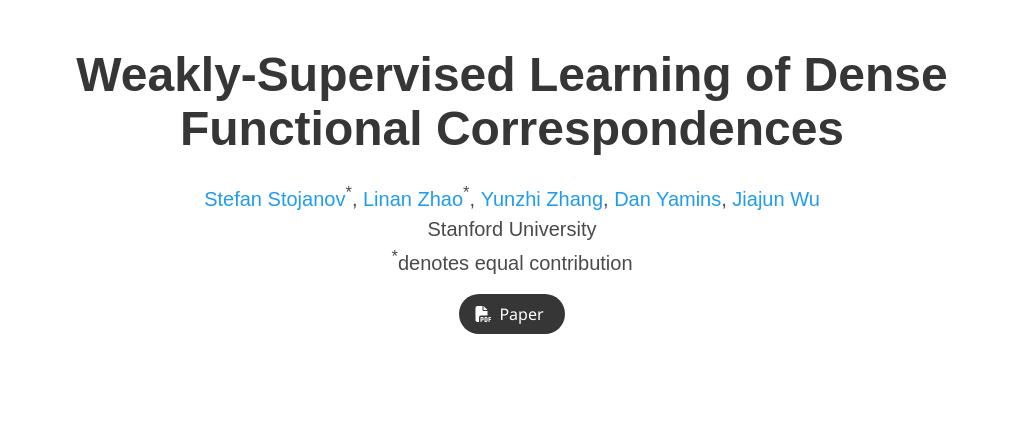
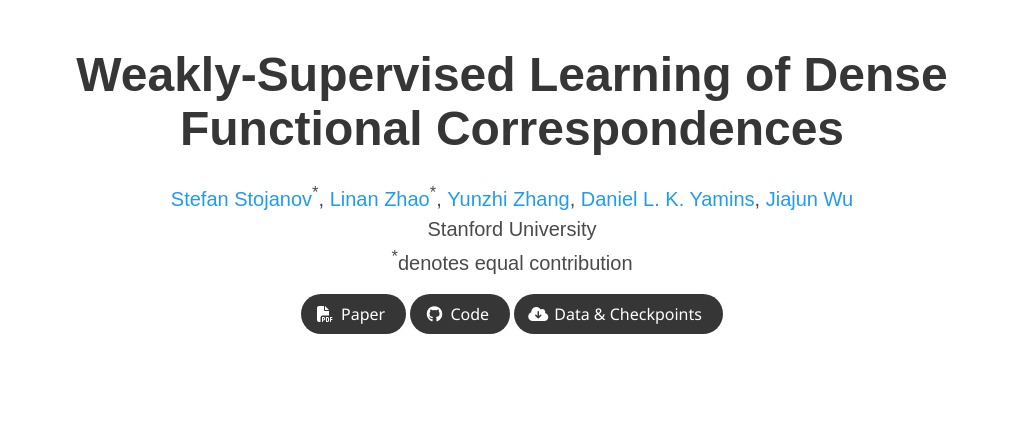
Before and after one commit to dense-functional-correspondence/dense-functional-correspondence.github.io, a plain HTML site: page index.html in a window 1280 px wide. Shown: the top 425 px of the page, without its empty margins (128-1151 px from the left). Drawn offline with nearby package versions, Linux system fonts and the light colour scheme; some icons are missing; a web font is replaced by a local one.

Commit message:
update github and data links

```diff
--- a/index.html
+++ b/index.html
@@ -58,7 +58,7 @@
               <a href="https://ai.stanford.edu/~yzzhang/">Yunzhi Zhang</a><sup></sup>,
             </span>
             <span class="author-block">
-              <a href="https://stanford.edu/~yamins/">Dan Yamins</a><sup></sup>,
+              <a href="https://stanford.edu/~yamins/">Daniel L. K. Yamins</a><sup></sup>,
             </span>
             <span class="author-block">
               <a href="http://www.jiajunwu.com">Jiajun Wu</a><sup></sup>
@@ -103,14 +103,24 @@
                 </a>
               </span> -->
               <!-- Code Link. -->
-              <!-- <span class="link-block">
-                <a href=""
+              <span class="link-block">
+                <a href="https://github.com/dense-functional-correspondence/dense_functional_correspondence"
                    class="external-link button is-normal is-rounded is-dark">
                   <span class="icon">
                       <i class="fab fa-github"></i>
                   </span>
                   <span>Code</span>
-                  </a> -->
+                  </a>
+              <!-- Dataset Link. -->
+              <span class="link-block">
+                  <a href="https://drive.google.com/drive/folders/1qNu4z3P4MilslilZQPbe_MFZIE5kKIZa?usp=sharing"
+                       class="external-link button is-normal is-rounded is-dark" target="_blank">
+                    <span class="icon">
+                        <i class="fas fa-cloud-download-alt"></i>
+                    </span>
+                    <span>Data & Checkpoints</span>
+                    </a>
+                  </span>
             </div>
 
           </div>
@@ -334,7 +344,7 @@
   <div class="container is-max-desktop content">
     <h2 class="title">BibTeX</h2>
     <pre><code>@article{densefunccorr2025,
-    author    = {Stojanov, Stefan and Zhao, Linan and Zhang, Yunzhi and Daniel, Yamins and Wu, Jiajun},
+    author    = {Stojanov, Stefan and Zhao, Linan and Zhang, Yunzhi and Yamins, Daniel L. K. and Wu, Jiajun},
     title     = {Weakly-Supervised Learning of Dense Functional Correspondences},
     year      = {2025},
 }</code></pre>
```
Also changed, not shown: 1 other file.
